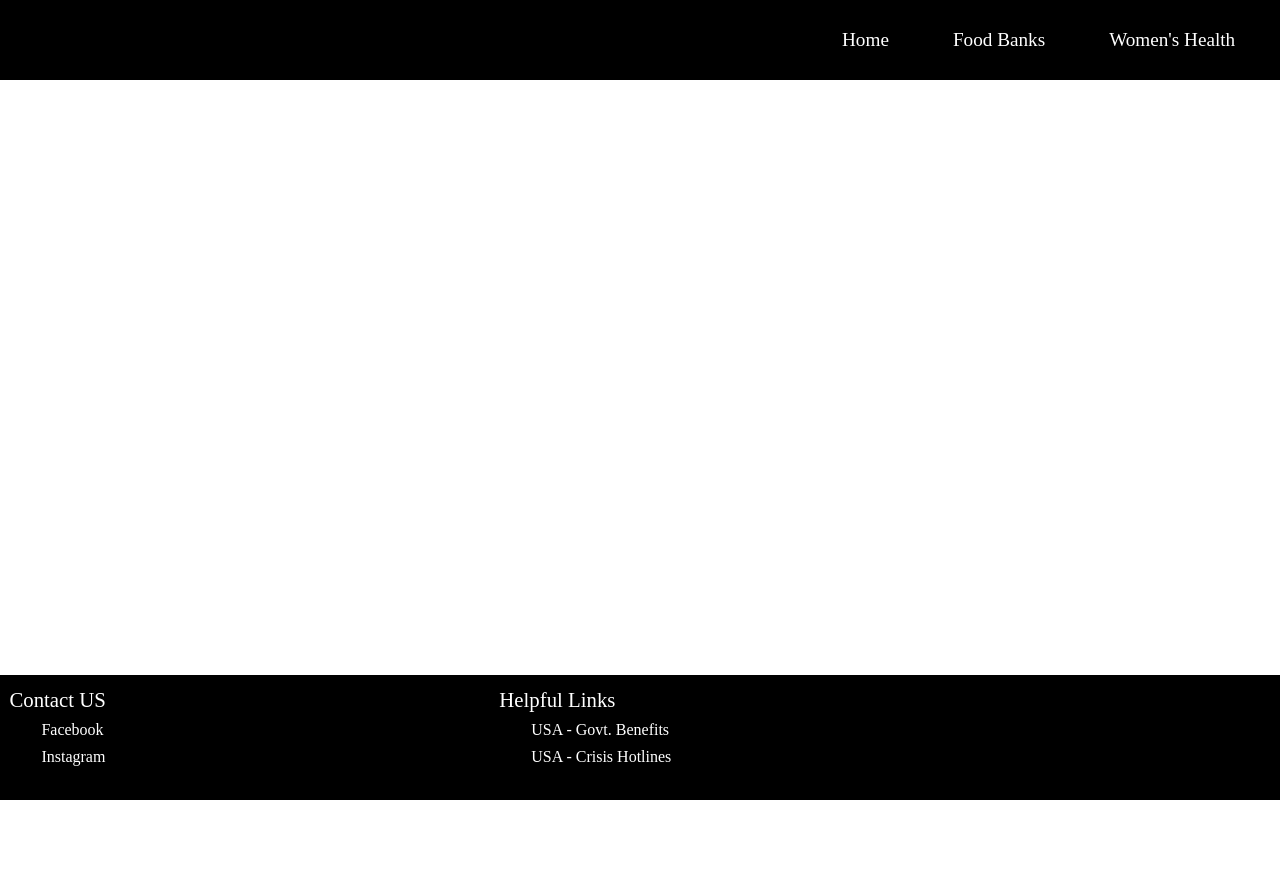
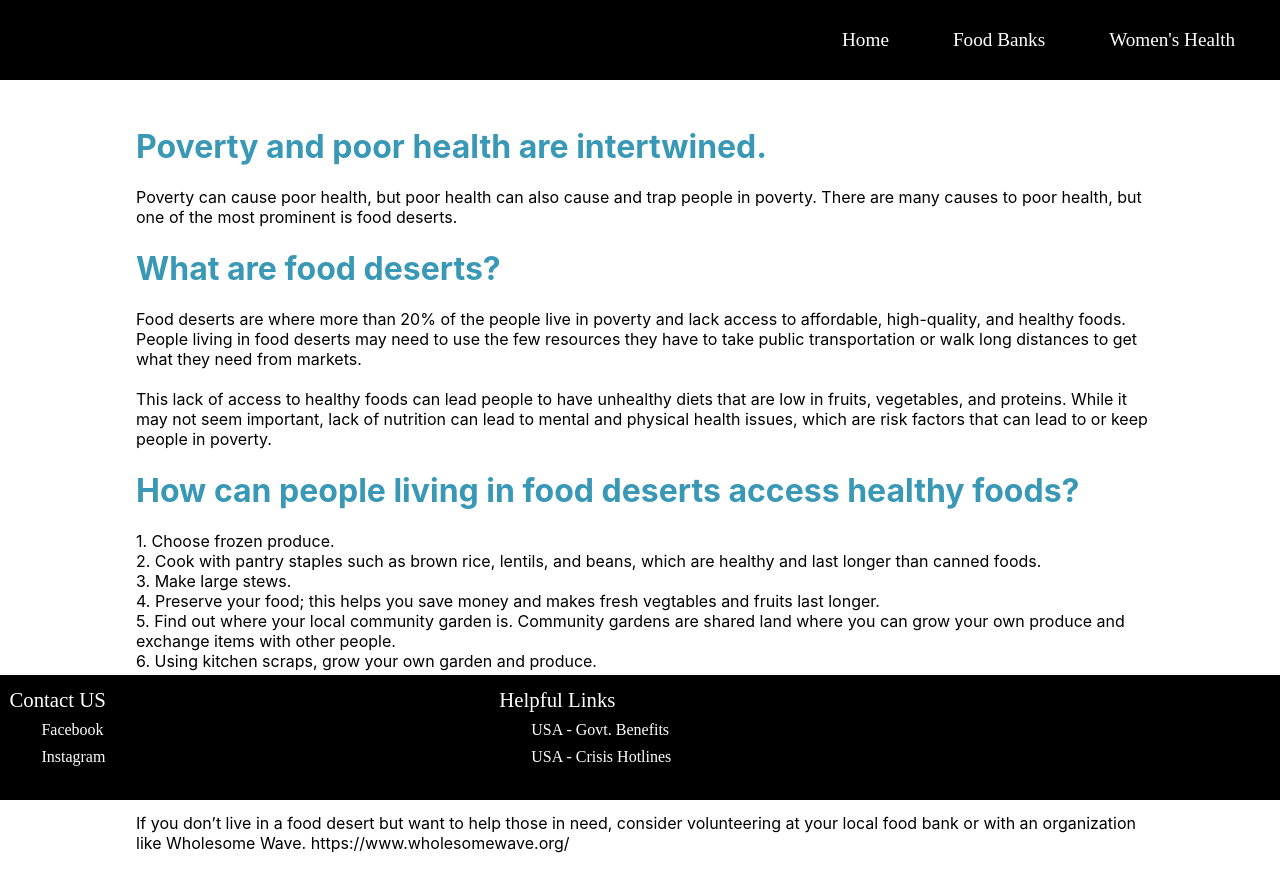
Before and after one commit to Aishwar-Gupta/IBM, a React (Create React App) app: page /Food-Resources in a window 1280 px wide. Shown: the top 892 px of the page. Before the commit the page ends 800 px from the top, so only its background shows below. Built offline with nearby package versions, Linux system fonts and the light colour scheme.

Commit message:
food resources page

```diff
--- a/package.json
+++ b/package.json
@@ -9,7 +9,7 @@
     "react": "^18.2.0",
     "react-dom": "^18.2.0",
     "react-router-dom": "^6.3.0",
-    "react-scripts": "5.0.1",
+    "react-scripts": "^5.0.1",
     "web-vitals": "^2.1.4"
   },
   "scripts": {
--- a/src/Components/Food_Resources.css
+++ b/src/Components/Food_Resources.css
@@ -0,0 +1,20 @@
+.h1 {
+    color: rgb(57, 152, 181);
+}
+
+.printFood {
+    position:absolute;
+    top: calc(80px);
+    color: rgb(0, 0, 0);
+    transform: translate(-50% -50%);
+    overflow: scroll;
+    padding-bottom: 20%;
+    /* font-family: 'Poppins', sans-serif; */
+    /* font-style: normal;
+    font-family: Inter;
+    font-weight: 600; */
+    font-family: -apple-system,BlinkMacSystemFont,"Segoe UI","Roboto","Oxygen","Ubuntu","Cantarell","Fira Sans","Droid Sans","Helvetica Neue",sans-serif;
+    margin-left: 10%;
+    margin-right: 10%;
+    margin-top: 2%;
+}
--- a/src/Components/Food_Resources.js
+++ b/src/Components/Food_Resources.js
@@ -2,7 +2,78 @@ import './Food_Resources.css'
 
 function Food_Resources() {
     return (
-        <div>
+        <div className='printFood'>
+
+            <h1 className='h1'>
+                Poverty and poor health are intertwined.
+            </h1>
+
+            <p>
+                Poverty can cause poor health, but poor health can also cause
+                and trap people in poverty. There are many causes to poor health, but
+                one of the most prominent is food deserts.
+            </p>
+
+            <h1 className='h1'>
+                What are food deserts?
+            </h1>
+
+            <p>
+                Food deserts are where more than 20% of the people live in poverty
+                and lack access to affordable, high-quality, and healthy foods.
+                People living in food deserts may need to use the few resources
+                they have to take public transportation or walk long distances
+                to get what they need from markets.
+
+                <br/>
+                <br/>
+
+
+                This lack of access to healthy foods can lead people to have
+                unhealthy diets that are low in fruits, vegetables, and proteins.
+                While it may not seem important, lack of nutrition can lead to
+                mental and physical health issues, which are risk factors that
+                can lead to or keep people in poverty.
+            </p>
+
+            <h1 className='h1'>
+                How can people living in food deserts access healthy foods?
+            </h1>
+
+            <p>
+                1. Choose frozen produce.
+                <br/>
+                2. Cook with pantry staples such as brown rice, lentils, and
+                beans, which are healthy and last longer than canned foods.
+                <br/>
+                3. Make large stews.
+                <br/>
+                4. Preserve your food; this helps you save money and makes fresh
+                vegtables and fruits last longer.
+                <br/>
+                5. Find out where your local community garden is. Community gardens
+                are shared land where you can grow your own produce and exchange items
+                with other people.
+                <br/>
+                6. Using kitchen scraps, grow your own garden and produce.
+            </p>
+
+            <h1 className='h1'>
+                Resources
+            </h1>
+
+            <p>
+            If you live in a food desert, you may have access to free or affordable food through government
+            programs, soup kitchens, food pantries, or food banks.
+            https://foodpantries.org/
+
+            <br/>
+            <br/>
+
+            If you don’t live in a food desert but want to help those in need,
+            consider volunteering at your local food bank or with an organization like Wholesome Wave.
+            https://www.wholesomewave.org/
+            </p>
 
         </div>
     );
--- a/src/Components/Navbar.js
+++ b/src/Components/Navbar.js
@@ -8,9 +8,10 @@ function Navbar() {
                 <div className='navbar-container'>
                     <ul className='menu-items'>
                         <Link className='link' to='/'>Home</Link>
-                        <Link className='link' to='/Food-Banks'>Food Banks</Link>
+                        <Link className='link' to='/Food-Resources'>Food Banks</Link>
                         <Link className='link' to='/Womens-Health'>Women's Health</Link>
                     </ul>
+
                 </div>
             </nav>
         </div>
```
Also changed, not shown: 1 other file (tests, documents, lock files or other folders).
